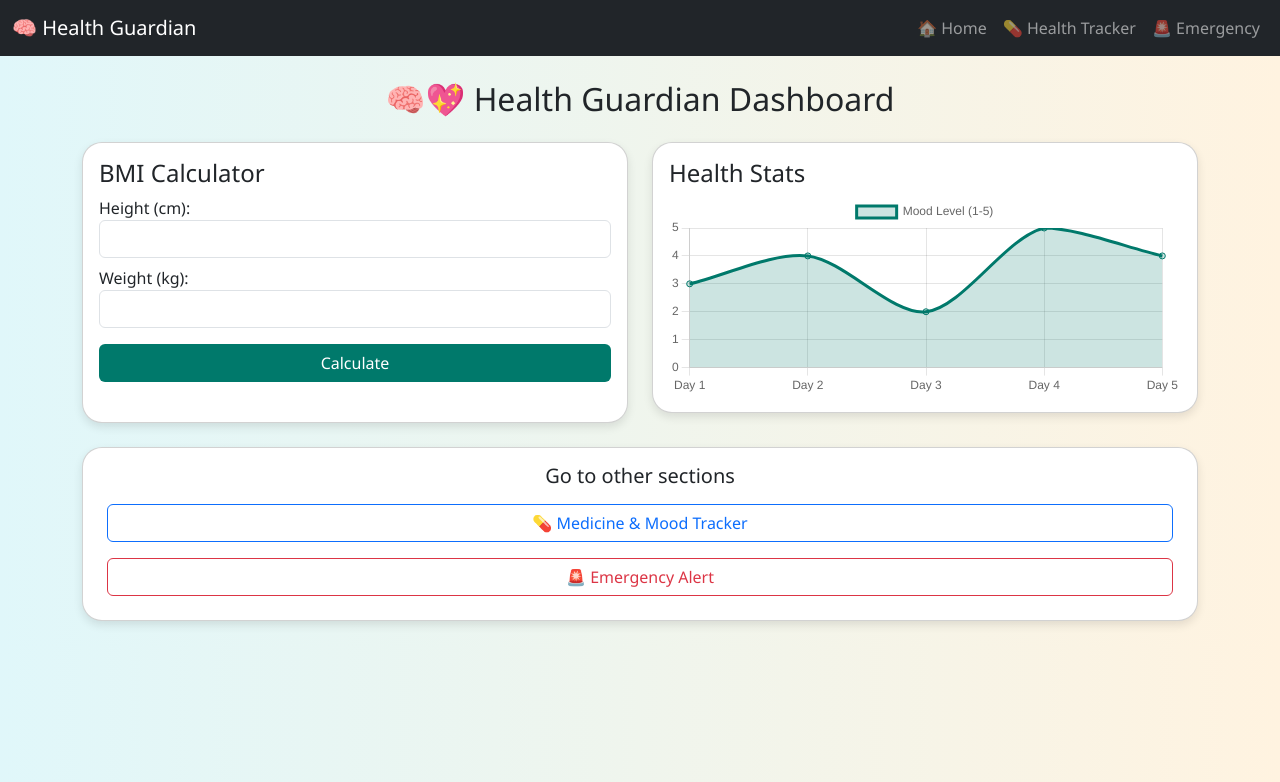
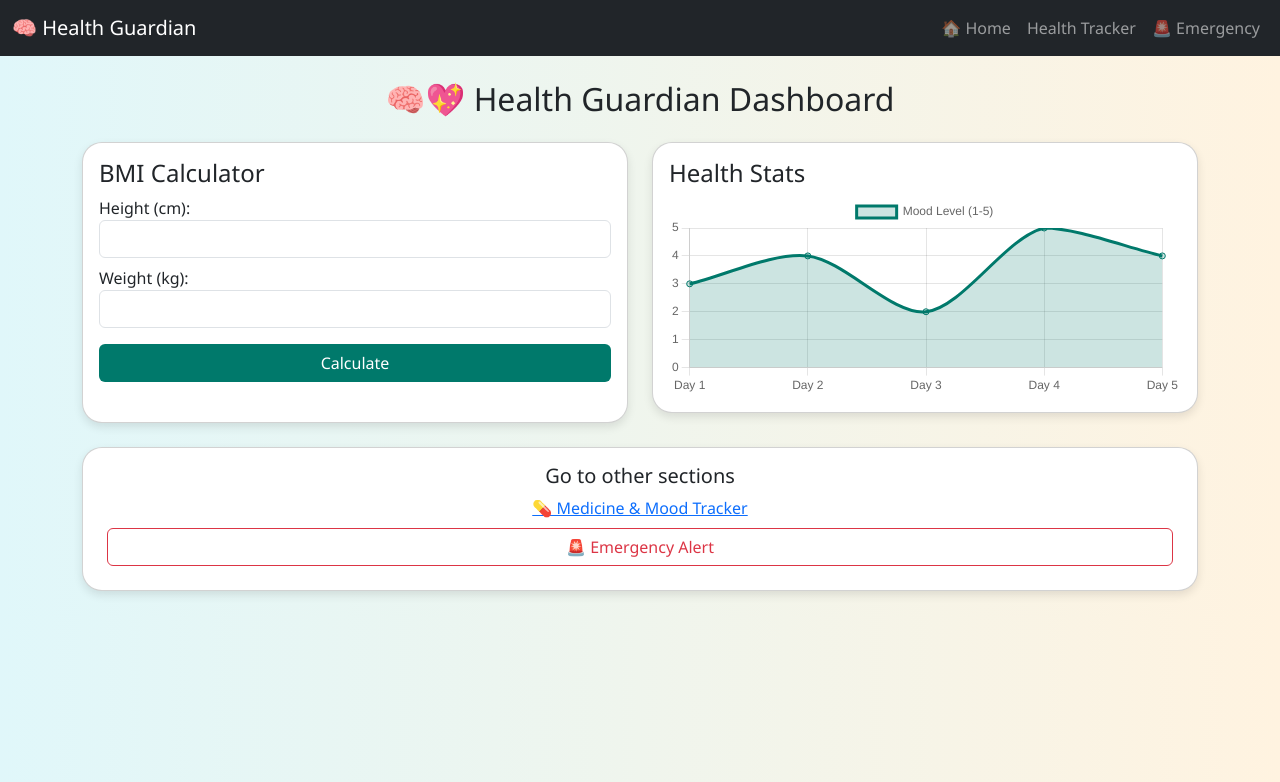
Before and after one commit to VarshaP-0405/JS-Project, a Flask app: page / in a window 1280 px wide. Shown: the top 782 px of the page. Run offline with Flask 3, Linux system fonts and the light colour scheme.

Commit message:
Update index.html

```diff
--- a/templates/index.html
+++ b/templates/index.html
@@ -40,7 +40,7 @@
   <a class="nav-link" href="{{ url_for('index') }}">🏠 Home</a>
 </li>
 <li class="nav-item">
-  <a class="nav-link" href="{{ url_for('health') }}">💊 Health Tracker</a>
+  <a class="nav-link" href="{{ url_for('health') }}">Health Tracker</a>
 </li>
 <li class="nav-item">
   <a class="nav-link" href="{{ url_for('emergency') }}">🚨 Emergency</a>
@@ -83,7 +83,7 @@
       <div class="col-md-12">
   <div class="card p-3 text-center">
     <h5>Go to other sections</h5>
-    <a href="{{ url_for('health') }}" class="btn btn-outline-primary m-2">💊 Medicine & Mood Tracker</a>
+    <a href="{{ url_for('health') }}">💊 Medicine & Mood Tracker</a>
     <a href="{{ url_for('emergency') }}" class="btn btn-outline-danger m-2">🚨 Emergency Alert</a>
   </div>
 </div>
```
